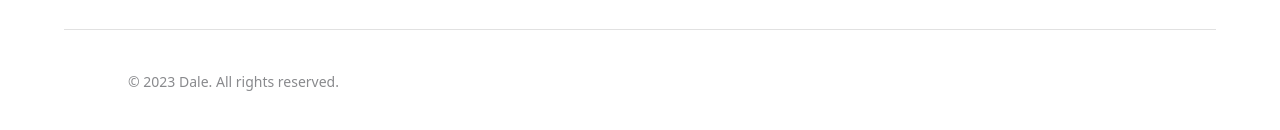
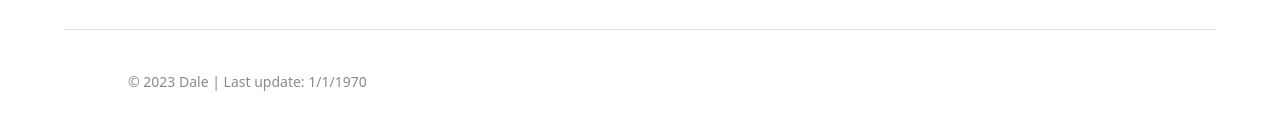
Before and after one commit to shyu216/shyu-resume, a Next.js app: page / in a window 1280 px wide. Shown: the part 1495-1625 px from the top of the page. Built offline with nearby package versions, Linux system fonts and the light colour scheme.

Commit message:
add lastupdate

```diff
--- a/app/footer.tsx
+++ b/app/footer.tsx
@@ -1,6 +1,6 @@
 import Link from "next/link";
-
 import { ContainerInner, ContainerOuter } from "@/components/container";
+import lastUpdateData from "@/data/last-update.json";
 
 function NavLink({
   href,
@@ -27,7 +27,10 @@ export function Footer() {
           <ContainerInner>
             <div className="flex flex-col items-center justify-between gap-6 md:flex-row">
               <p className="text-sm text-mygray-400 dark:text-mygray-500">
-                &copy; {new Date().getFullYear()} Dale. All rights reserved.
+                &copy; {new Date().getFullYear()} Dale |
+                {lastUpdateData?.lastUpdate && (
+                  <> Last update: {new Date(lastUpdateData.lastUpdate).toLocaleDateString()}</>
+                )}
               </p>
             </div>
           </ContainerInner>
--- /dev/null
+++ b/data/last-update.json
@@ -0,0 +1,3 @@
+{
+  "lastUpdate": "1970-01-01T00:00:00Z"
+}
--- a/package.json
+++ b/package.json
@@ -4,6 +4,7 @@
   "private": true,
   "scripts": {
     "dev": "next dev",
+    "prebuild": "node scripts/gen-last-update.js",
     "build": "next build",
     "start": "next start",
     "lint": "next lint"
```
Also changed, not shown: scripts/gen-last-update.js (added, +10 -0 lines).
